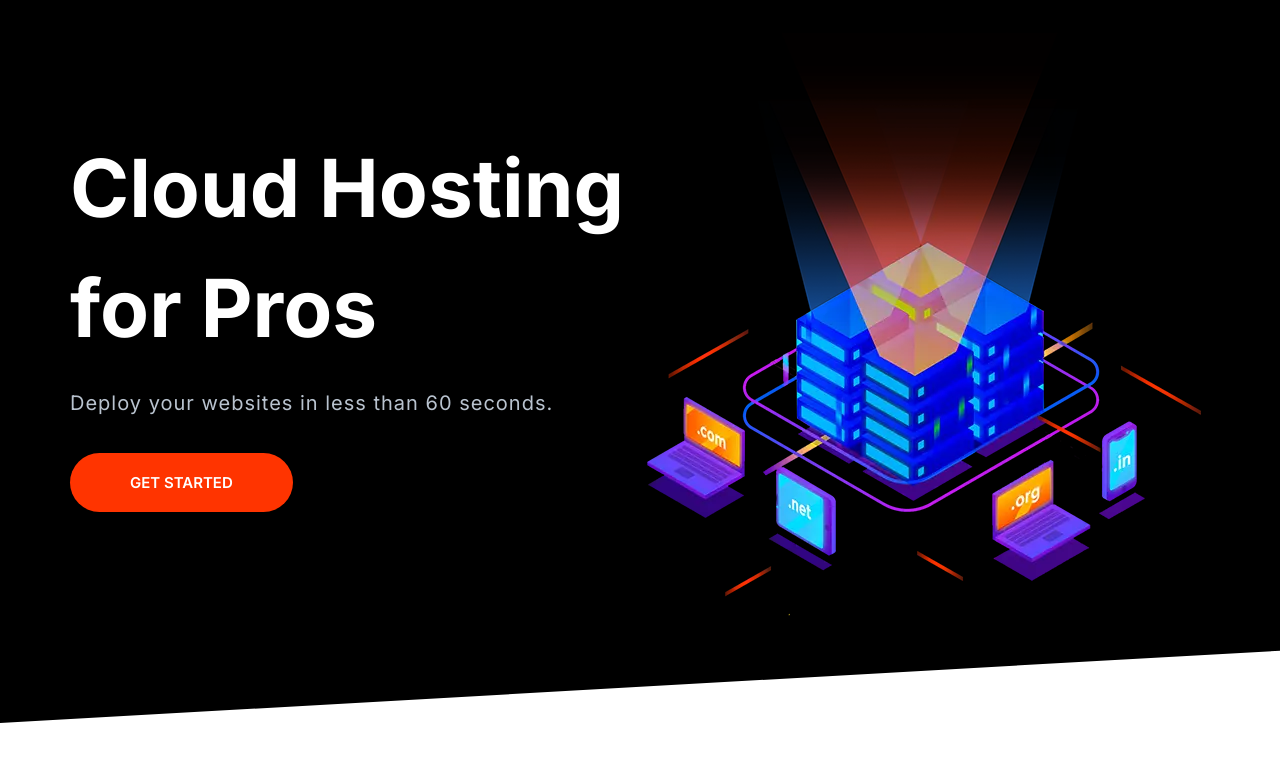
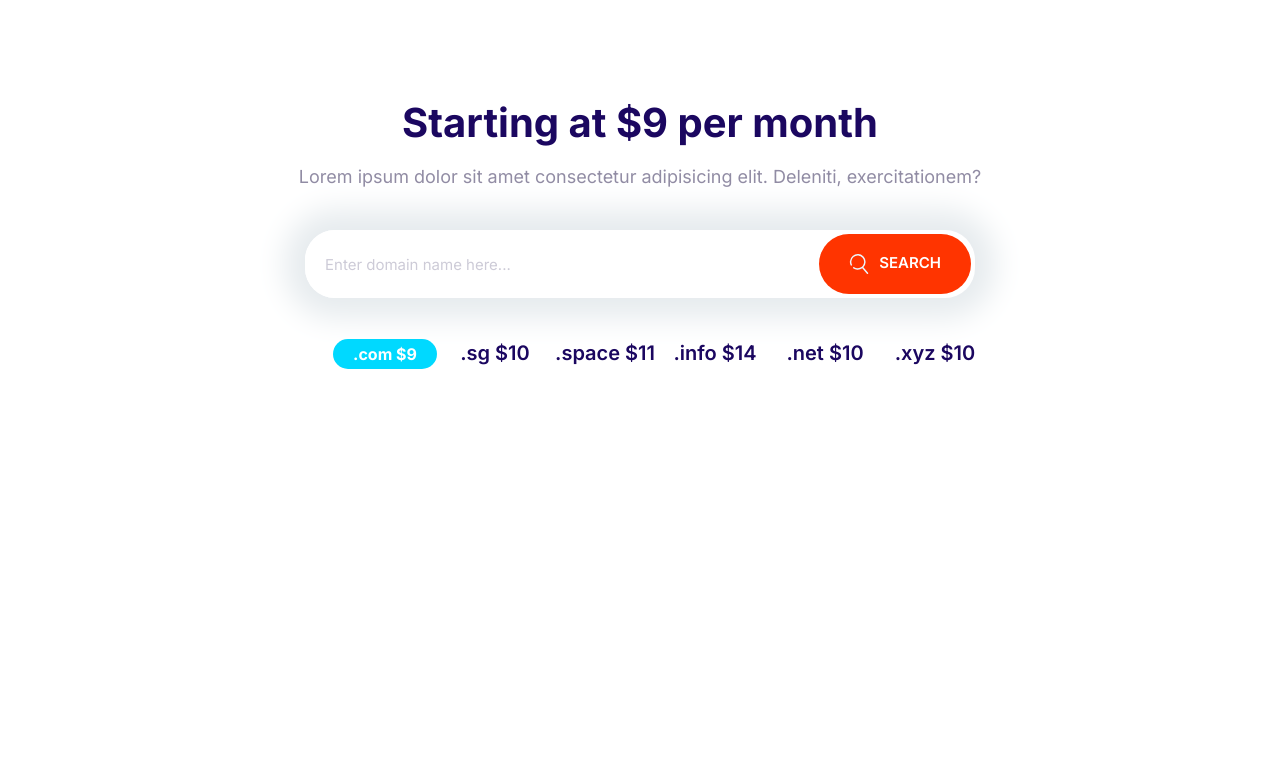
Before and after one commit to Aziz-4980/Azizify, a plain HTML site: page index.html in a window 1280 px wide. Drawn offline with Linux system fonts and the light colour scheme.

Commit message:
block domain component added

```diff
--- a/css/styles.css
+++ b/css/styles.css
@@ -214,6 +214,13 @@ fill: white
     cursor: pointer;
 }
 
+.btn .icon{
+  height: 2rem;
+  width: 2rem;
+  margin-right: 1rem;
+ vertical-align: middle;
+}
+
 .btn--secondary{
   color:white;
   background-color: var(--color-secondary);
@@ -280,7 +287,7 @@ fill: white
 .input-group .input {
   border: 0;
   flex-grow: 1;
-  padding: 1.5rem 1rem;
+  padding: 1.5rem 2rem;
 }
 
 .input-group .btn {
@@ -705,3 +712,29 @@ fill: white
     align-self: center;
   }
 }
+
+/* block domain component */
+
+.block-domain .input-group {
+  box-shadow: 0 0 30px 20px #e6ebee;
+  border: 0;
+  margin: 4rem auto;
+  max-width: 670px;
+}
+
+.block-domain__prices {
+  display: grid;
+  grid-template-columns: repeat(3, 1fr);
+  grid-template-rows: repeat(2, 6rem);
+  font-size: 2rem;
+  font-weight: 600;
+  justify-items: center;
+  max-width: 700px;
+  margin: 0 auto;
+}
+
+@media screen and (min-width: 768px) {
+  .block-domain__prices {
+    grid-template-columns: repeat(auto-fit, minmax(10rem, 1fr));
+  }
+}
--- a/index.html
+++ b/index.html
@@ -14,28 +14,37 @@
     <link rel="stylesheet" href="css/styles.css" />
   </head>
   <body>
-    <section class="block block--dark block--skewed-left hero">
-      <div class="container grid grid--1x2">
-        <header class="block__header hero__content">
-          <h1 class="block__heading">Cloud Hosting for Pros</h1>
-          <p class="hero__tagline">
-            Deploy your websites in less than 60 seconds.
-          </p>
-          <a href="" class="btn btn--accent btn--stretched">Get Started</a>
-        </header>
-        <picture>
-          <source
-            type="image/webp"
-            srcset="images/banner.webp 1x, images/banner@2x.webp 2x"
-          />
-          <source
-            type="image/png"
-            srcset="images/banner.png 1x, images/banner@2x.png 2x"
-          />
-          <img class="hero__image" src="images/banner.png" alt="" />
-        </picture>
+    <section class="block container block-domain">
+      <header class="block__header">
+        <h2>Starting at $9 per month</h2>
+        <p>
+          Lorem ipsum dolor sit amet consectetur adipisicing elit. Deleniti,
+          exercitationem?
+        </p>
+      </header>
+
+      <div class="input-group">
+        <input
+          type="text"
+          class="input"
+          placeholder="Enter domain name here..."
+        />
+        <button class="btn btn--accent">
+          <svg class="icon icon--white">
+            <use xlink:href="images/sprite.svg#search"></use></svg
+          >Search
+        </button>
       </div>
+      <ul class="list block-domain__prices">
+        <li><span class="badge badge--secondary">.com $9</span></li>
+        <li>.sg $10</li>
+        <li>.space $11</li>
+        <li>.info $14</li>
+        <li>.net $10</li>
+        <li>.xyz $10</li>
+      </ul>
     </section>
+
     <script src="js/main.js"></script>
   </body>
 </html>
```
Also changed, not shown: components/blockDomain.html (added, +26 -0 lines).
